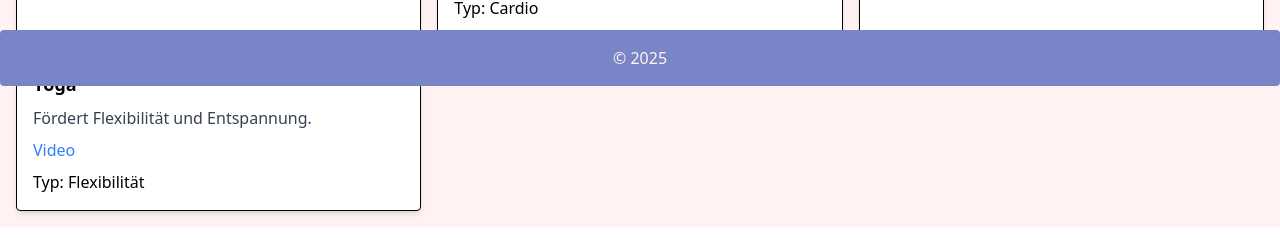
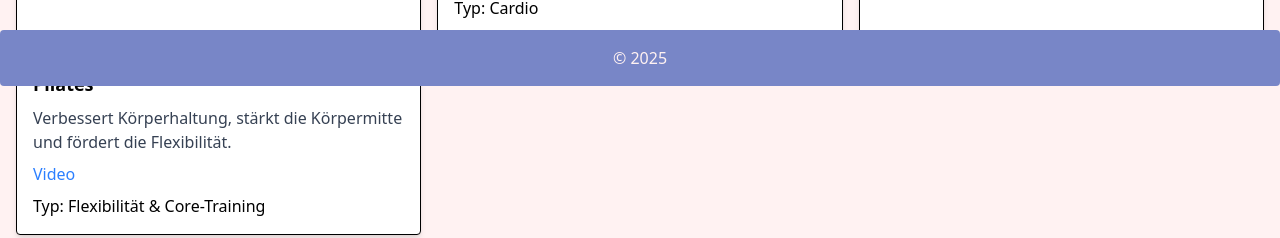
Before and after one commit to team-holos/holos-app, a React (Vite) app in the folder frontend/: page /fitness in a window 1280 px wide. Shown: the part 714-952 px from the top of the page. Built offline with nearby package versions, Linux system fonts and the light colour scheme; no server answers.

Commit message:
added FitnessPage Filter

```diff
--- a/frontend/src/components/Footer.jsx
+++ b/frontend/src/components/Footer.jsx
@@ -1,7 +1,7 @@
 
 function Footer() {
   return (
-    <footer className="absolute rounded bg-[#7886C7] bottom-0 w-full">
+    <footer className="fixed rounded bg-[#7886C7] bottom-0 w-full">
       <p className="text-[#FFF2F2] text-center p-4">© 2025</p>
     </footer>
   );
--- a/frontend/src/pages/FitnessPage.jsx
+++ b/frontend/src/pages/FitnessPage.jsx
@@ -103,13 +103,13 @@ const exercisesData = [
   },
   {
     id: 10,
-    name: "Yoga",
-    category: "Flexibilität",
-    goal: "Dehnung",
+    name: "Pilates",
+    category: "Flexibilität & Core-Training",
+    goal: "Körperhaltung & Core-Stärke",
     level: "Anfänger",
-    description: "Fördert Flexibilität und Entspannung.",
+    description: "Verbessert Körperhaltung, stärkt die Körpermitte und fördert die Flexibilität.",
     video: "https://www.youtube.com/watch?v=v7Ayj4IJ9Y8",
-    type: "Flexibilität"
+    type: "Flexibilität & Core-Training"
   }
 ];
 
@@ -124,6 +124,8 @@ useEffect(() => {
 
   setExercises(filteredExercises);
 }, [categoryFilter, goalFilter, levelFilter]);
+
+
 return (
   <div className="container mx-auto p-4">
     <h1 className="text-2xl font-bold mb-4">Dein persönlicher Fitnessplan</h1>
```
